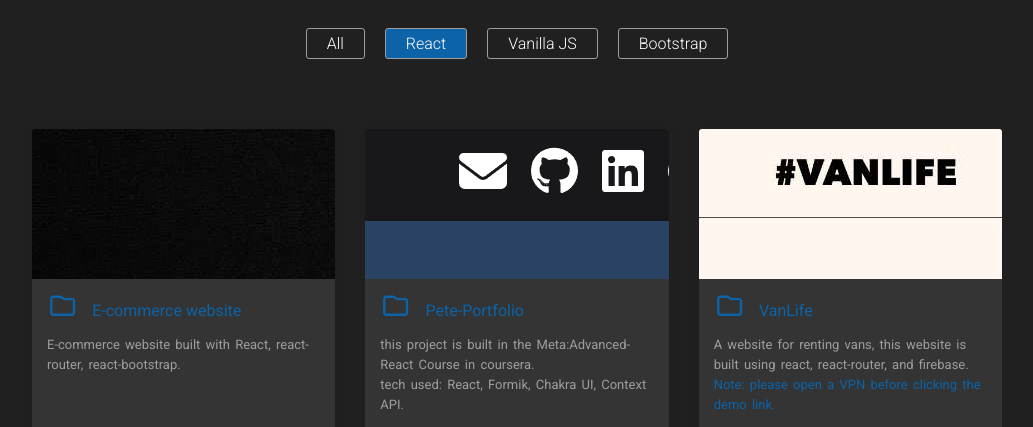
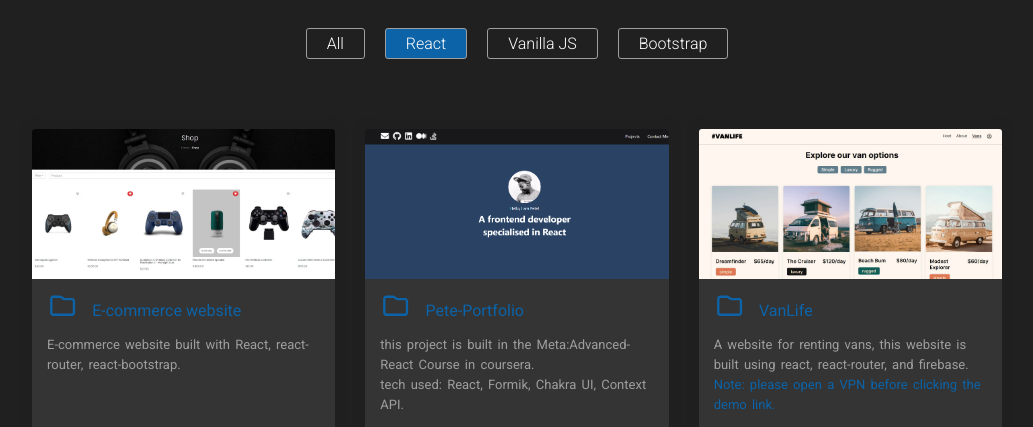
Before and after one commit to mhmd-k/portfolio, a plain HTML site: page index.html in a window 1280 px wide. Shown: the part 1930-2357 px from the top of the page, without its empty margins (123-1156 px from the left). Drawn offline with Linux system fonts and the light colour scheme; a web font is replaced by a local one.

Commit message:
Remove object-fit

```diff
--- a/css/style.css
+++ b/css/style.css
@@ -830,7 +830,7 @@ p span {
   overflow: hidden;
 }
 .projects .content .box .image img {
-  object-fit: cover;
+ height: 100%;
 }
 .projects .content .box h4 {
   color: var(--main-color);
```
